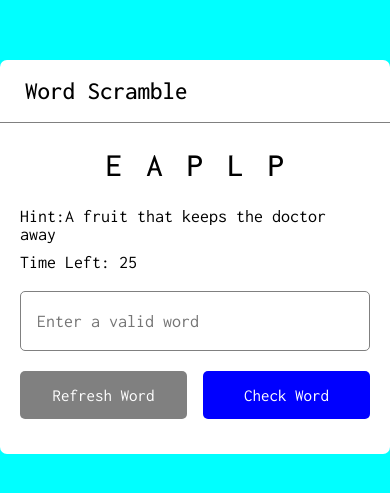
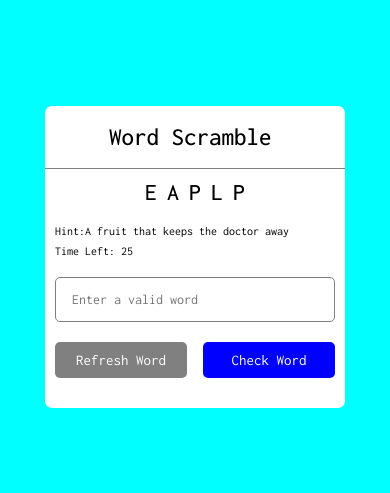
Before and after one commit to ArtemDolgopolov/the-scramble-game, a website built with Parcel: page src/index.html in a window 390 px wide. Shown: the part 165-658 px from the top of the page. Built offline with nearby package versions, Linux system fonts and the light colour scheme.

Commit message:
add adaptive styles

```diff
--- a/src/styles.scss
+++ b/src/styles.scss
@@ -143,3 +143,90 @@ body {
   }
  }
 }
+
+@media (max-width: 768px) {
+ .container {
+   width: 400px;
+   margin: 10px;
+
+ .content {
+   margin: 15px 10px 25px;
+
+   .word {
+     font-size: 28px;
+     letter-spacing: 14px;
+     margin-right: -14px;
+   }
+
+   .details {
+    margin: 20px 0 20px;
+
+    p {
+     font-size: 15px;
+     margin-bottom: 8px;
+    }
+   }
+
+   input {
+     height: 50px;
+     font-size: 16px;
+   }
+
+   .buttons button {
+     padding: 10px 0;
+     font-size: 16px;
+   }
+ }
+}
+}
+
+@media (max-width: 480px) {
+ .container {
+   width: 300px;
+   margin: 5px;
+
+   h2 {
+    padding: 18px 64px;
+   }
+
+ .content {
+   margin: 10px 10px 20px;
+
+   .word {
+     font-size: 24px;
+     letter-spacing: 10px;
+     margin-right: -10px;
+   }
+
+   .details {
+    margin: 20px 0 20px;
+
+    p {
+     font-size: 12px;
+     margin-bottom: 8px;
+    }
+   }
+
+   input {
+     height: 45px;
+     font-size: 14px;
+   }
+
+   .buttons {
+     flex-direction: row;
+
+     button {
+       width: calc(50% - 8px);
+       margin-bottom: 10px;
+       padding: 10px 0;
+       font-size: 15px;
+     }
+   }
+ }
+
+ .modal {
+  font-size: 12px;
+  padding: 40px;
+ }
+}
+}
```
